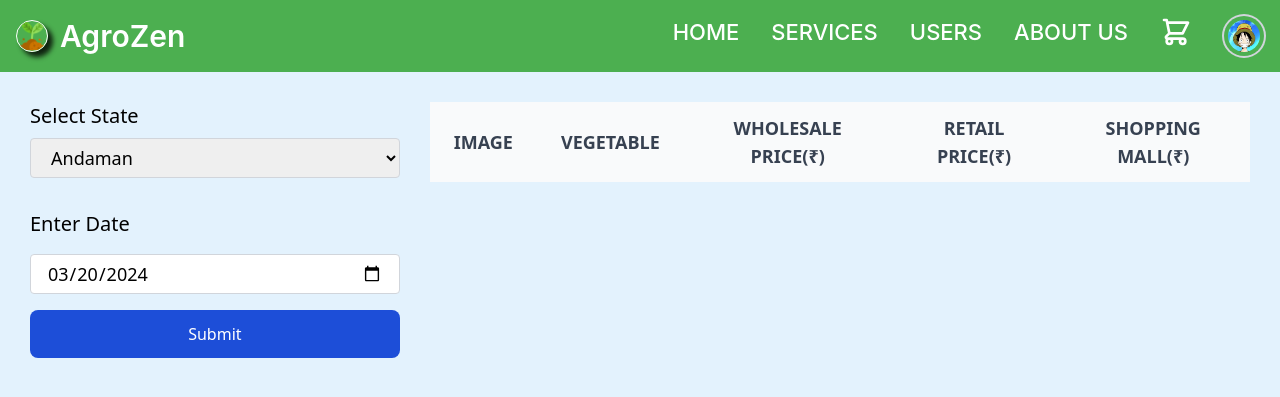
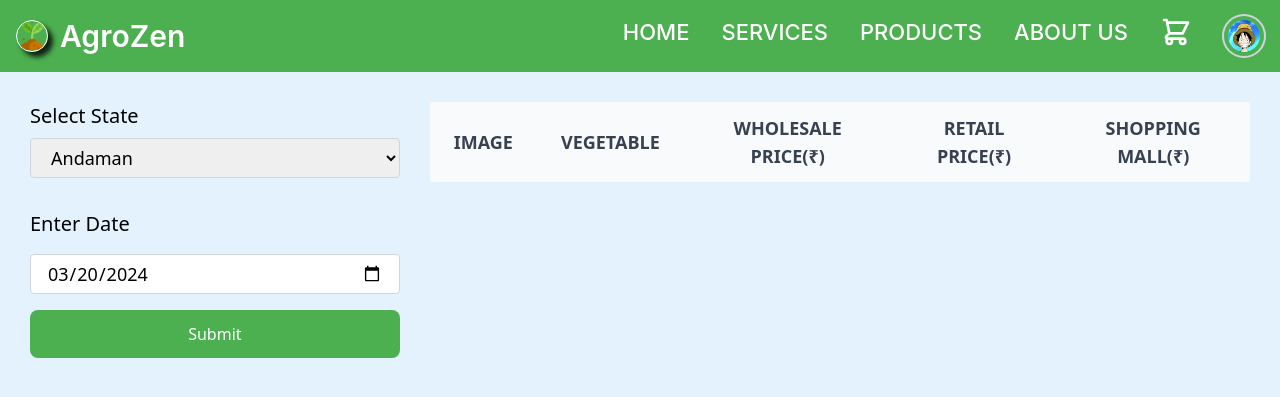
Before and after one commit to jaivik09/AgroZen, a PHP site: page /PriceAnalysis.php in a window 1280 px wide. Shown: the top 397 px of the page. Run offline with PHP 8.4, Linux system fonts and the light colour scheme; a user stored in the database is signed in; data comes from the database, SQL or seed files in the repository; lists and menus that the app fills with data are empty; style sheets or scripts are compiled from the project's sources; some libraries are stand-ins or nearby versions.

Commit message:
btn color change and header change

```diff
--- a/PriceAnalysis.php
+++ b/PriceAnalysis.php
@@ -13,6 +13,7 @@
   <script src="https://cdn.tailwindcss.com"></script>
   <script src="PriceAnanlysisScript.js" defer></script>
   <script src="https://cdnjs.cloudflare.com/ajax/libs/flowbite/2.3.0/flowbite.min.js"></script>
+  <link href="res/images/logo.png" rel="icon">
 </head>
 
 <body class="bg-[#E3F2FD]">
@@ -36,7 +37,7 @@
       <input id="Date-input" class="Date-input h-10 w-full outline-none text-lg px-4 my-4 border border-gray-300 rounded"
              type="date">
       <button type="button"
-              class="search-btn px-5 py-3 text-base font-medium text-center text-white bg-blue-700 rounded-lg hover:bg-blue-800 focus:ring-4 focus:outline-none focus:ring-blue-300 dark:bg-blue-600 dark:hover:bg-blue-700 dark:focus:ring-blue-800 w-full">Submit
+              class="search-btn px-5 py-3 text-base font-medium text-center text-white bg-[#4CAF50] rounded-lg hover:bg-[#2e7d32] focus:ring-4 focus:outline-none focus:ring-blue-300 dark:bg-blue-600 dark:hover:bg-blue-700 dark:focus:ring-blue-800 w-full">Submit
       </button>
     </div>
     <div class="table-head w-full md:w-full md:order-2">
--- a/register.php
+++ b/register.php
@@ -10,6 +10,7 @@
     <script src="https://unpkg.com/sweetalert/dist/sweetalert.min.js"></script>
     <link rel="stylesheet" href="css/my/in.css">
     <link href="css/my/font.css" rel="stylesheet">
+    <link href="res/images/logo.png" rel="icon">
     <style>
     body {
     overflow: hidden;
--- a/setheader.php
+++ b/setheader.php
@@ -39,9 +39,9 @@
                                     style="font-size: 22px; font-family: Inter;">SERVICES</a>
                             </li>
                             <li>
-                                <a href="index.php#USER"
+                                <a href="#"
                                     class="nav-item"
-                                    style="font-size: 22px; font-family: Inter;">USERS</a>
+                                    style="font-size: 22px; font-family: Inter;">PRODUCTS</a>
                             </li>
                             <li>
                                 <a href="index.php#FOOTER"
--- a/unsetheader.html
+++ b/unsetheader.html
@@ -20,7 +20,7 @@
                         <a href="index.php#SERVICES" class="nav-item" style="font-size: 22px; font-family: Inter;">SERVICES</a>
                     </li>
                     <li>
-                        <a href="index.php#USER" class="nav-item" style="font-size: 22px; font-family: Inter;">USERS</a>
+                        <a href="#" class="nav-item" style="font-size: 22px; font-family: Inter;">PRODUCTS</a>
                     </li>
                     <li>
                         <a href="index.php#FOOTER" class="nav-item" style="font-size: 22px; font-family: Inter;">ABOUT US</a>
```
